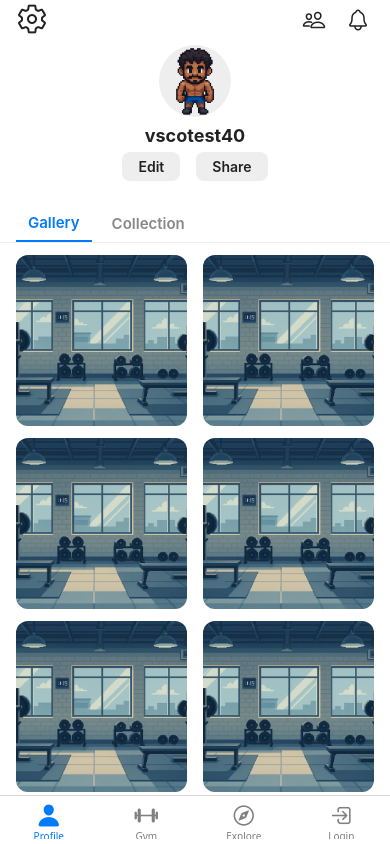
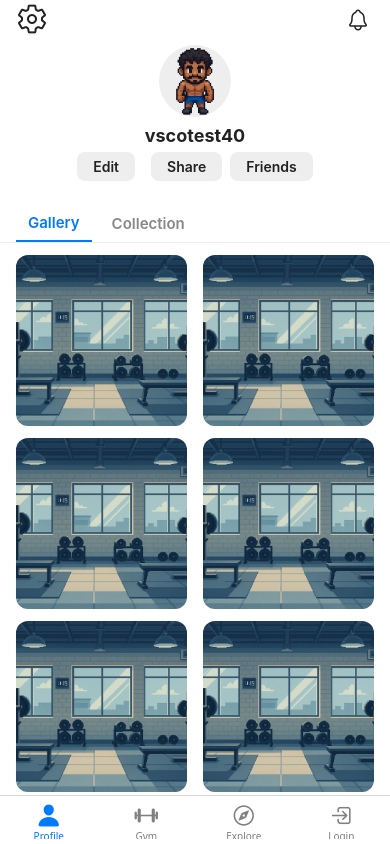
Before and after one commit to aliiqbal24/FitPal---Mobile-App, a React Native app: screen /Profile in a window 390 px wide. Built offline with nearby package versions, Linux system fonts and the light colour scheme.

Commit message:
Add Friends button to profile actions

```diff
--- a/src/screens/ProfileScreen.js
+++ b/src/screens/ProfileScreen.js
@@ -28,9 +28,6 @@ export default function ProfileScreen() {
           <Ionicons name="settings-outline" size={32} color="#222" />
         </TouchableOpacity>
         <View style={styles.topBarRight}>
-          <TouchableOpacity onPress={() => navigation.navigate('Friends')} style={styles.iconBtn}>
-            <Ionicons name="people-outline" size={24} color="#222" />
-          </TouchableOpacity>
           <TouchableOpacity onPress={() => navigation.navigate('Activity')} style={styles.iconBtn}>
             <Ionicons name="notifications-outline" size={24} color="#222" />
           </TouchableOpacity>
@@ -42,8 +39,15 @@ export default function ProfileScreen() {
           <Image source={require('../../assets/AppSprite.png')} style={styles.avatar} />
           <Text style={styles.username}>vscotest40</Text>
           <View style={styles.profileActions}>
-            <TouchableOpacity style={styles.editBtn}><Text style={styles.editText}>Edit</Text></TouchableOpacity>
-            <TouchableOpacity style={styles.shareBtn}><Text style={styles.shareText}>Share</Text></TouchableOpacity>
+            <TouchableOpacity style={styles.editBtn}>
+              <Text style={styles.editText}>Edit</Text>
+            </TouchableOpacity>
+            <TouchableOpacity style={styles.shareBtn}>
+              <Text style={styles.shareText}>Share</Text>
+            </TouchableOpacity>
+            <TouchableOpacity onPress={() => navigation.navigate('Friends')} style={styles.friendsBtn}>
+              <Text style={styles.friendsText}>Friends</Text>
+            </TouchableOpacity>
           </View>
         </View>
         {/* Tabs */}
@@ -154,6 +158,16 @@ const styles = StyleSheet.create({
     color: '#222',
     fontWeight: '600',
   },
+  friendsBtn: {
+    backgroundColor: '#eee',
+    borderRadius: 8,
+    paddingHorizontal: 16,
+    paddingVertical: 6,
+  },
+  friendsText: {
+    color: '#222',
+    fontWeight: '600',
+  },
   tabs: {
     flexDirection: 'row',
     alignItems: 'center',
```
